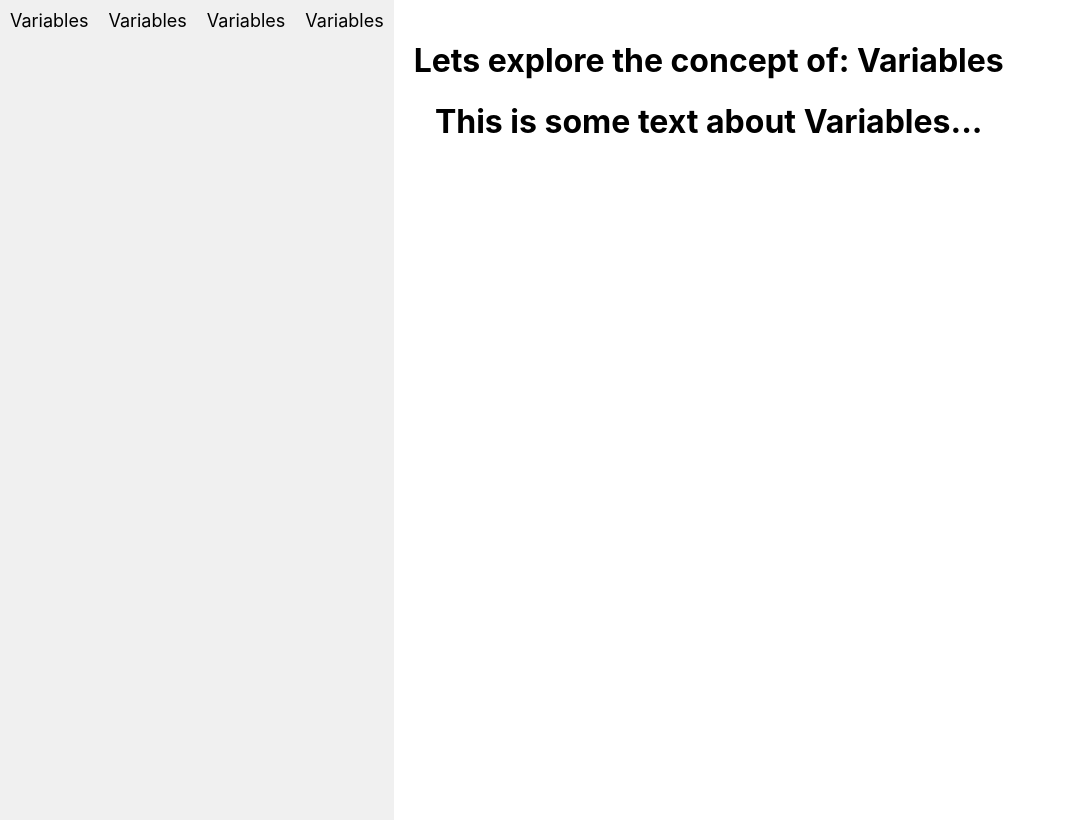
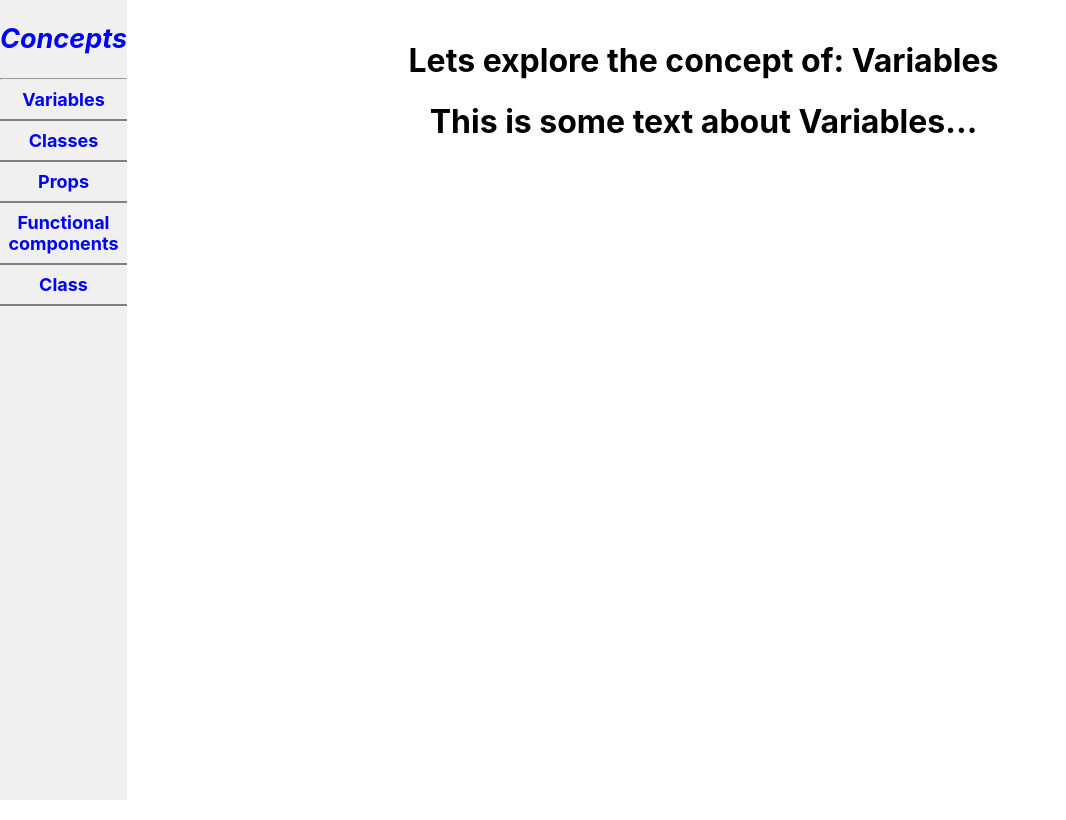
Before and after one commit to Silfr-Coder/244001-Paul-InteractiveGlossary-, a React (Create React App) app in the folder interactiveglossary/: page / in a window 1280 px wide. Shown: the whole page, without its empty margins (0-1066 px from the left). Built offline with nearby package versions, Linux system fonts and the light colour scheme.

Commit message:
Improve side-bar
List concepts using map syntax and improve side bar with horizontal bar and hover effects

```diff
--- a/interactiveglossary/src/App.js
+++ b/interactiveglossary/src/App.js
@@ -9,29 +9,31 @@ function App() {
     new Topics("Classes", "This is some text about Classes..."),
     new Topics("Props", "Here's some text on props"),
     new Topics("Functional components", "Here's some text about "),
+    new Topics("Class", "This is some text on Classes"),
   ]);
 
   const [currentTopic, setCurrentTopic] = useState(0);
 
   return (
     <div className="App">
-      <header className="App-header">
-        {topics.map(() => {
+      <div className="concept-container">
+        <div className="topic-column">
+          <h2>Concepts</h2>
+          <hr></hr>
+          {topics.map((topic) => {
             return (
-            <div className="button-link-column">
-              {topics[currentTopic].title}
-            </div>
+              <li className="button-link-column">
+                {topic.title}
+                <hr class="h-line" />
+              </li>
             );
           })}
-        {/* <div className="button-link-column">
-          <h2>{topics[currentTopic].title}</h2>
-        </div> */}
-
+        </div>
+      </div>
       <div className="concept-text">
         <h1>Lets explore the concept of: {topics[currentTopic].title}</h1>
         <h1>{topics[currentTopic].topicText}</h1>
       </div>
-      </header>
     </div>
   );
 }
--- a/interactiveglossary/src/Components/Buttons.jsx
+++ b/interactiveglossary/src/Components/Buttons.jsx
@@ -1,3 +1,5 @@
 //this will be the component for the buttons and links down the left-hand side
 
-export default function Buttons(props) {}
+export default function Buttons() {
+  alert = "clicked";
+}
--- a/interactiveglossary/src/Components/InteractiveGlossaryStyles.css
+++ b/interactiveglossary/src/Components/InteractiveGlossaryStyles.css
@@ -2,17 +2,45 @@
   display: flex;
 }
 
-.App-header {
+.concept-container {
   display: flex;
   flex-direction: row;
+  height: 100vh;
+  background-color: #f0f0f0;
+  color: blue;
+}
+
+.h-line {
+  height: 2px;
+  border-width: 0;
+  color: gray;
+  background-color: gray;
+}
+
+.button-link-column:hover {
+  color: darkmagenta;
+  box-shadow: 20px black;
+  opacity: 50%;
 }
 
 .button-link-column {
-  max-width: 200px;
-  height: 100vh;
-  padding: 10px;
+  width: auto;
+  height: auto;
+  position: relative;
+  text-align: center;
+  align-items: center;
   background-color: #f0f0f0;
+}
+
+.topic-column {
   font-size: large;
+  font-weight: bolder;
+  padding: 0px;
+  height: 100px;
+  width: min-content;
+  position: relative;
+  padding-top: 0px;
+  background-color: #f0f0f0;
 }
 
 .concept-text {
@@ -21,9 +49,11 @@
   text-align: center;
   align-items: center;
 }
-.topic-link {
-  display: block;
-  width: 100%;
-  padding: 10px;
-  margin: 20px;
+h2 {
+  font-style: italic;
+  font-weight: bold;
 }
+
+li {
+  list-style: none;
+}
```
Lines whose indentation alone changed are shown as unchanged.
